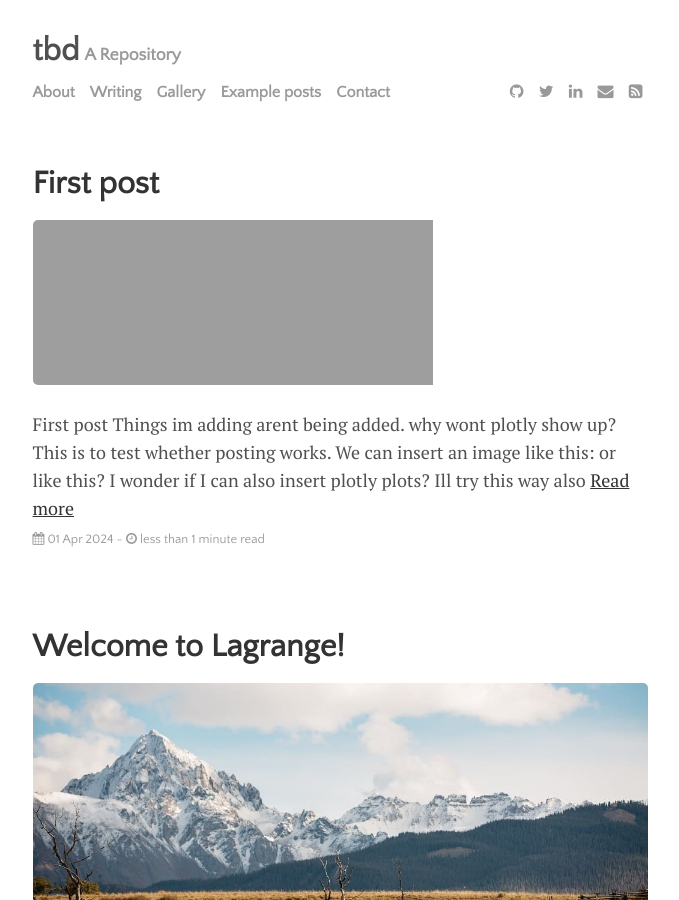
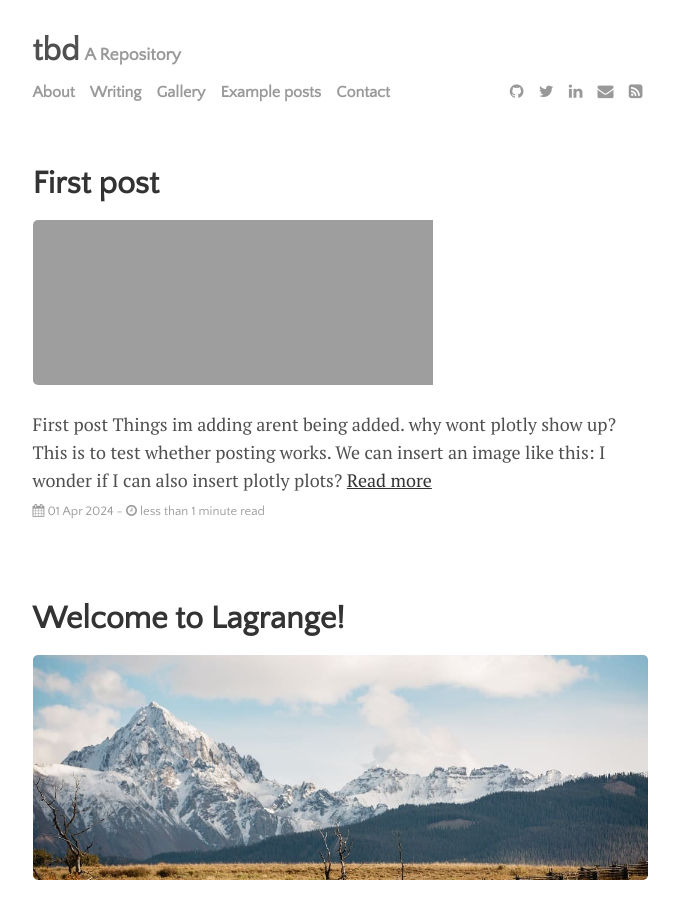
Before and after one commit to niamaskey/niamaskey.github.io, a Jekyll site: the page built from docs/index.html, in a window 1280 px wide and 900 px high. Shown: the whole window, without its empty margins (300-979 px from the left). Built offline with Jekyll 4.4.1, drawn with Linux system fonts in a browser that asks for light colours; the list of posts is cut into pages by our own code.

Commit message:
small changes

```diff
--- a/docs/_posts/2024-04-01-first-post.md
+++ b/docs/_posts/2024-04-01-first-post.md
@@ -15,15 +15,6 @@
 
 ![lightning](../assets/img/Lightning_over_Derwent_NAD.jpeg)
 
-
-or like this?
-
-<img src="../assets/img/Lightning_over_Derwent_NAD.jpeg" alt="lightning" width="400">
-
 I wonder if I can also insert plotly plots?
 
-<iframe src="../assets/figs/plot.html" title="plotly plot"></iframe>
-
-Ill try this way also
-
 {% include plot.html %}
```
